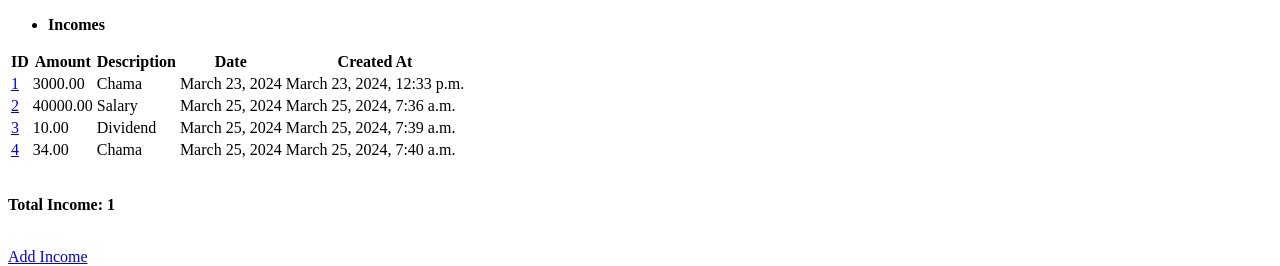
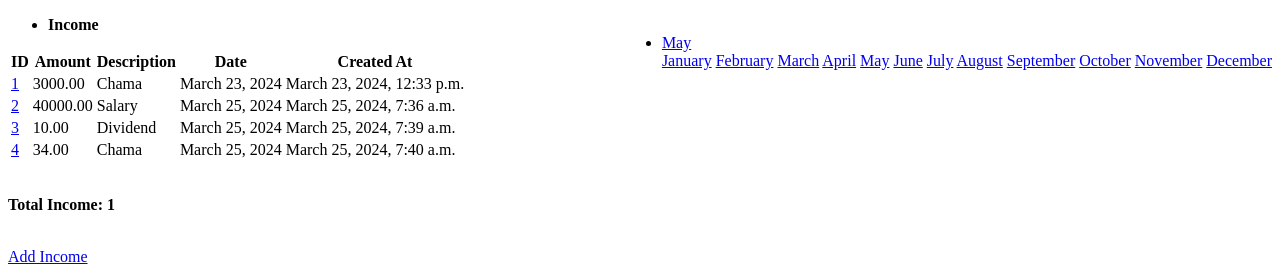
Before and after one commit to Namukuru/Tracker, a Django app: template website/templates/incomeDisplay.html in a window 1280 px wide. Shown: the top 266 px of the page. Run offline with Django 5.2, Linux system fonts and the light colour scheme; data comes from the database, SQL or seed files in the repository; the template is opened without the code that fills it: values that come from a table or form of the project are taken from there, most other values are stand-ins (such as "Sample title", 1, 10 or a date in 2020).

Commit message:
Addition of the months dropdown

```diff
--- a/website/templates/incomeDisplay.html
+++ b/website/templates/incomeDisplay.html
@@ -4,6 +4,11 @@
     <meta charset="UTF-8">
     <meta name="viewport" content="width=device-width, initial-scale=1.0">
     <title>Document</title>
+    <style>
+		.nav-item.dropdown {
+		float: right;
+		}
+	 </style>
 </head>
 <body>
 <div class="income">
@@ -12,9 +17,43 @@
             <div class="card text">
                 <div class="card-header">
                     <ul class="nav nav-tabs card-header-tabs">
-                    <li class="nav-item"><strong>Incomes</strong></li>
+                      <li class="nav-item"><strong>Income</strong></li>
+                      <li class="nav-item dropdown ml-auto"> <a class="nav-link dropdown-toggle text-dark" href="#" id="navbarDropdown" role="button" data-toggle="dropdown" aria-haspopup="true" aria-expanded="false">
+                        </a>
+                        <div class="dropdown-menu dropdown-menu-right" aria-labelledby="navbarDropdown"> <a class="dropdown-item" href="#">January</a>
+                          <a class="dropdown-item" href="#">February</a>
+                          <a class="dropdown-item" href="#">March</a>
+                          <a class="dropdown-item" href="#">April</a>
+                          <a class="dropdown-item" href="#">May</a>
+                          <a class="dropdown-item" href="#">June</a>
+                          <a class="dropdown-item" href="#">July</a>
+                          <a class="dropdown-item" href="#">August</a>
+                          <a class="dropdown-item" href="#">September</a>
+                          <a class="dropdown-item" href="#">October</a>
+                          <a class="dropdown-item" href="#">November</a>
+                          <a class="dropdown-item" href="#">December</a>
+                        </div>
+                      </li>
                     </ul>
                   </div>
+
+                  <script src="https://cdn.jsdelivr.net/npm/bootstrap@5.1.3/dist/js/bootstrap.bundle.min.js" integrity="sha384-ka7Sk0Gln4gmtz2MlQnikT1wXgYsOg+OMhuP+IlRH9sENBO0LRn5q+8nbTov4+1p" crossorigin="anonymous"></script>
+
+                  <script>
+                    document.addEventListener("DOMContentLoaded", function() {
+                      var months = ["January", "February", "March", "April", "May", "June", "July", "August", "September", "October", "November", "December"];
+                      var currentDate = new Date();
+                      var currentMonth = months[currentDate.getMonth()]; // Get current month
+                      var dropdownToggle = document.getElementById("navbarDropdown");
+
+                      // Set dropdown toggle text to current month after a slight delay to avoid flickering
+                      setTimeout(function() {
+                        dropdownToggle.innerText = currentMonth;
+                      }, 10); // Adjust delay if needed
+
+                    });
+                  </script>
+
             <div class="card-body">
                 <p class="card-text">
                 {% if incomes %}
```
Lines whose indentation alone changed are shown as unchanged.
